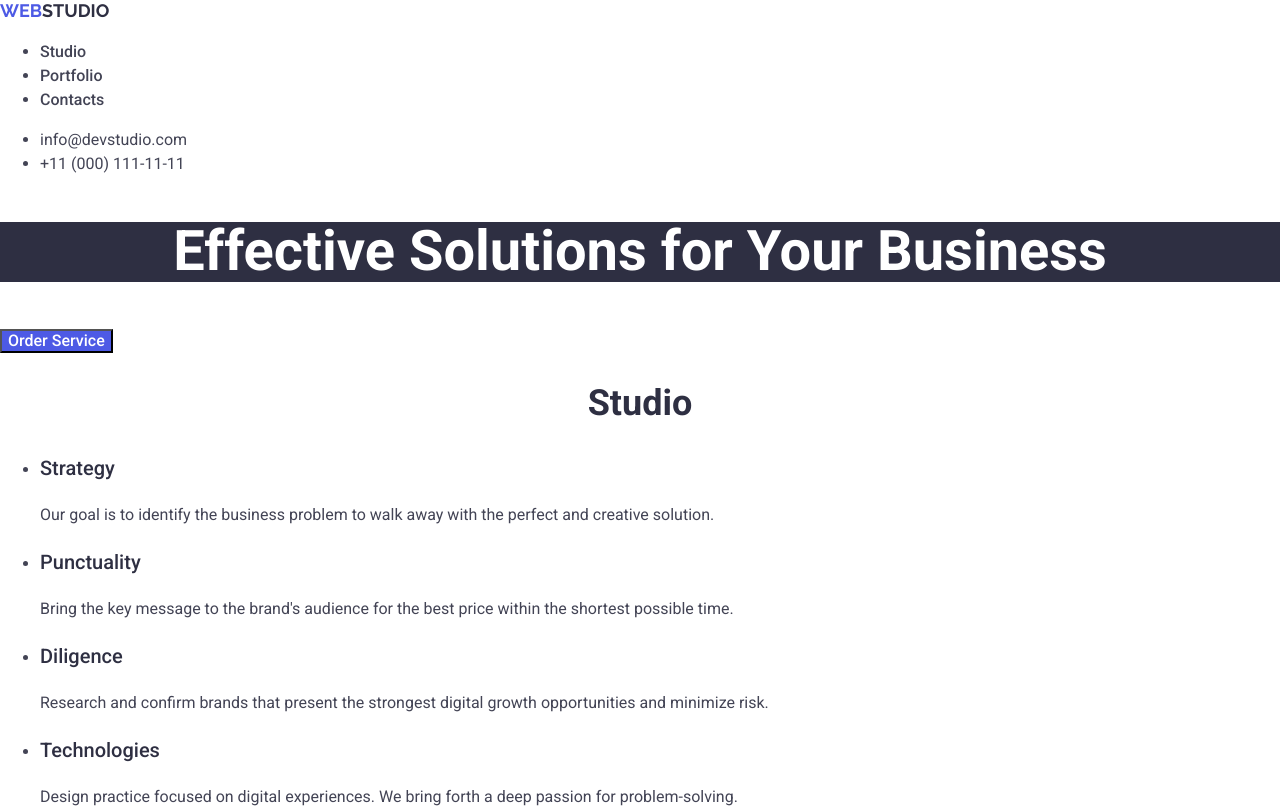
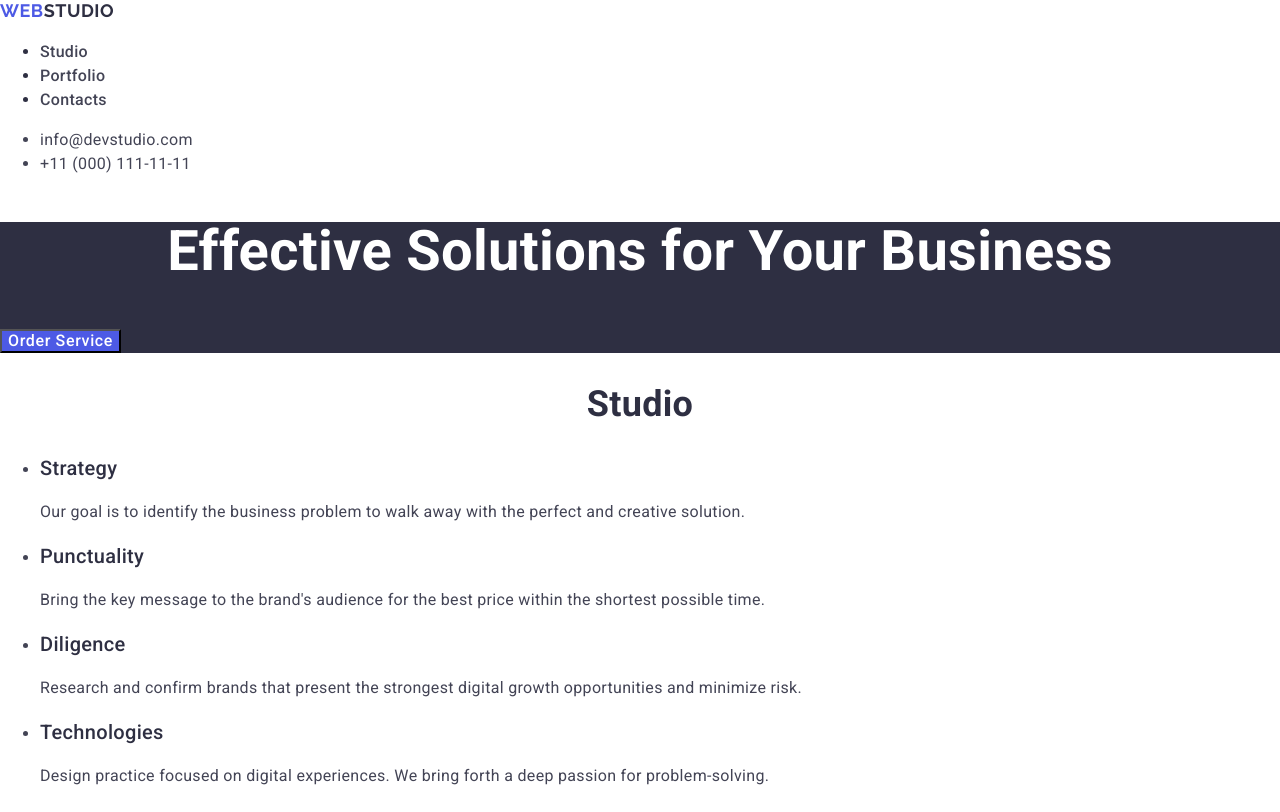
Before and after one commit to dmfanua/goit-markup-hw-02, a plain HTML site: page index.html in a window 1280 px wide. Shown: the top 812 px of the page. Drawn offline with nearby package versions, Linux system fonts and the light colour scheme.

Commit message:
Changes to be committed: 	modified:   css/styles.css 	modified:   index.html

```diff
--- a/css/styles.css
+++ b/css/styles.css
@@ -1,55 +1,37 @@
 body {
-    font-family: "Roboto", "Verdana", sans-serif;
+    font-family: "Roboto", sans-serif;
     color: #434455;
     background-color: #FFFFFF;
     font-weight: regular;
     font-size: 16px;
     line-height: 1.5;
-    letter-spacing: 2%;
+    letter-spacing: 0.02em;
 }
 
 .logo-link {
-    font-family: "Raleway";
-    color: #2E2F42;
+    font-family: "Raleway", sans-serif;
+    color:#4D5AE5;
     text-transform: uppercase;
     text-decoration: none;
     font-size: 18px;
     font-weight: 700;
-    line-height: 1.166;
-    letter-spacing: 3%;
+    line-height: 1.17;
+    letter-spacing: 0.03em;
     text-align: left;
 }
 
 .logo {
-    font-family: "Raleway";
-    color: #4D5AE5;
+    font-family: "Raleway", sans-serif;
+    color: #2e2f42;
     font-size: 18px;
     font-weight: 700;
-    line-height: 1.166;
-    letter-spacing: 3%;
+    line-height: 1.17;
+    letter-spacing: 0.03em;
     text-align: left;
 }
 
-h1 {
-    color: #FFFFFF;
-    background: #2E2F42;
-    font-size: 56px;
-    font-weight: bold;
-    line-height: 1.071;
-    text-align: center;
-}
-
-h2 {
-    color: #2E2F42;
-    font-size: 36px;
-    font-weight: bold;
-    line-height: 1.111;
-    text-align: center;
-}
-
-h3 {
-    color: #2E2F42;
-    font-size: 20px;
+.nav-list {
+    color: #2e2f42;
     font-weight: 500;
 }
 
@@ -63,12 +45,39 @@ h3 {
     color: #404BBF;
 }
 
+.link:focus {
+    color: #404BBF;
+}
+
 .link:active {
     text-decoration: underline;
 }
 
-.nav-list {
+.contacts {
+    font-style: normal;
+}
+
+.contacts:hover {
+    color: #404BBF;
+}
+
+h1 {
+    color: #FFFFFF;
+    font-size: 56px;
+    font-weight: bold;
+    line-height: 1.07;
+    text-align: center;
+}
+
+.main-slogan {
+    background-color: #2E2F42;
+}
+
+.button-text {
     font-weight: 500;
+    letter-spacing: 0.04em;
+    text-align: left;
+    color: #FFFFFF;
 }
 
 button {
@@ -77,12 +86,36 @@ button {
 }
 
 button:hover {
-    background:#404BBF;
+    background: #404BBF;
 }
 
-.button-text {
+button:focus {
+    background-color: #404BBF;
+}
+
+h2 {
+    color: #2E2F42;
+    font-size: 36px;
+    font-weight: bold;
+    line-height: 1.2;
+    text-align: center;
+}
+
+.title {
+    color: #2E2F42;
+    font-size: 20px;
     font-weight: 500;
-    letter-spacing: 4%;
-    text-align: left;
-    color: #FFFFFF;
+    line-height: 1.2;
 }
+
+.footer-slogan {
+    color: #F4F4FD;
+}
+
+footer {
+background-color:#2E2F42;
+}
+
+.logo-footer {
+    color: #F4F4FD;
+}
--- a/index.html
+++ b/index.html
@@ -21,17 +21,17 @@
       <nav>
         <!--logo-->
         <a class="logo-link" href="./index.html"
-          ><span class="logo">Web</span>Studio</a
+          >Web<span class="logo">Studio</span></a
         >
         <!--main menu-->
         <ul class="nav-list">
-          <li><a class="link" href="">Studio</a></li>
+          <li><a class="link" href="./index.html">Studio</a></li>
           <li><a class="link" href="">Portfolio</a></li>
           <li><a class="link" href="">Contacts</a></li>
         </ul>
       </nav>
       <!--contacts-->
-      <address>
+      <address class="contacts">
         <ul>
           <li>
             <a class="link" href="mailto:info@devstudio.com">
@@ -46,7 +46,7 @@
     </header>
     <main>
       <!--slogan-->
-      <section>
+      <section class="main-slogan">
         <h1>Effective Solutions for Your Business</h1>
         <!--button-->
         <button type="button" class="button-text">Order Service</button>
@@ -56,28 +56,28 @@
         <h2>Studio</h2>
         <ul>
           <li>
-            <h3>Strategy</h3>
+            <h3 class="title">Strategy</h3>
             <p>
               Our goal is to identify the business problem to walk away with the
               perfect and creative solution.
             </p>
           </li>
           <li>
-            <h3>Punctuality</h3>
+            <h3 class="title">Punctuality</h3>
             <p>
               Bring the key message to the brand's audience for the best price
               within the shortest possible time.
             </p>
           </li>
           <li>
-            <h3>Diligence</h3>
+            <h3 class="title">Diligence</h3>
             <p>
               Research and confirm brands that present the strongest digital
               growth opportunities and minimize risk.
             </p>
           </li>
           <li>
-            <h3>Technologies</h3>
+            <h3 class="title">Technologies</h3>
             <p>
               Design practice focused on digital experiences. We bring forth a
               deep passion for problem-solving.
@@ -95,7 +95,7 @@
               width="264"
               alt="bearded man in a shirt"
             />
-            <h3>Mark Guerrero</h3>
+            <h3 class="title">Mark Guerrero</h3>
             <p>Product Designer</p>
           </li>
           <li>
@@ -104,7 +104,7 @@
               width="264"
               alt="the man smiles and looks into the distance"
             />
-            <h3>Tom Ford</h3>
+            <h3 class="title">Tom Ford</h3>
             <p>Frontend Developer</p>
           </li>
           <li>
@@ -113,7 +113,7 @@
               width="264"
               alt="a girl with long hair in a red sweater"
             />
-            <h3>Camila Garcia</h3>
+            <h3 class="title">Camila Garcia</h3>
             <p>Marketing</p>
           </li>
           <li>
@@ -122,7 +122,7 @@
               width="264"
               alt="a guy is smiling in a t-shirt"
             />
-            <h3>Daniel Wilson</h3>
+            <h3 class="title">Daniel Wilson</h3>
             <p>UI Designer</p>
           </li>
         </ul>
@@ -137,7 +137,7 @@
               width="360"
               alt="app screenshots"
             />
-            <h3>Banking App</h3>
+            <h3 class="title">Banking App</h3>
             <p>App</p>
           </li>
           <li>
@@ -146,7 +146,7 @@
               width="360"
               alt="terminal and smartphone"
             />
-            <h3>Cashless Payment</h3>
+            <h3 class="title">Cashless Payment</h3>
             <p>Marketing</p>
           </li>
           <li>
@@ -155,12 +155,12 @@
               width="360"
               alt="laptop and smartphone"
             />
-            <h3>Meditation App</h3>
+            <h3 class="title">Meditation App</h3>
             <p>App</p>
           </li>
           <li>
             <img src="./images/taxi-service.jpg" width="360" alt="car cabin" />
-            <h3>Taxi Service</h3>
+            <h3 class="title">Taxi Service</h3>
             <p>Marketing</p>
           </li>
           <li>
@@ -169,7 +169,7 @@
               width="360"
               alt="phone screen"
             />
-            <h3>Screen Illustrations</h3>
+            <h3 class="title">Screen Illustrations</h3>
             <p>Design</p>
           </li>
           <li>
@@ -178,7 +178,7 @@
               width="360"
               alt="a girl in glasses with a smartphone"
             />
-            <h3>Online Courses</h3>
+            <h3 class="title">Online Courses</h3>
             <p>Marketing</p>
           </li>
         </ul>
@@ -188,10 +188,10 @@
     <footer>
       <!--logo-->
       <a class="logo-link" href="./index.html"
-        ><span class="logo">Web</span>Studio</a
+        >Web<span class="logo-footer">Studio</span></a
       >
       <!--slogan-->
-      <p>
+      <p class="footer-slogan">
         Increase the flow of customers and <br />
         sales for your business with digital <br />
         marketing & growth solutions.
```
